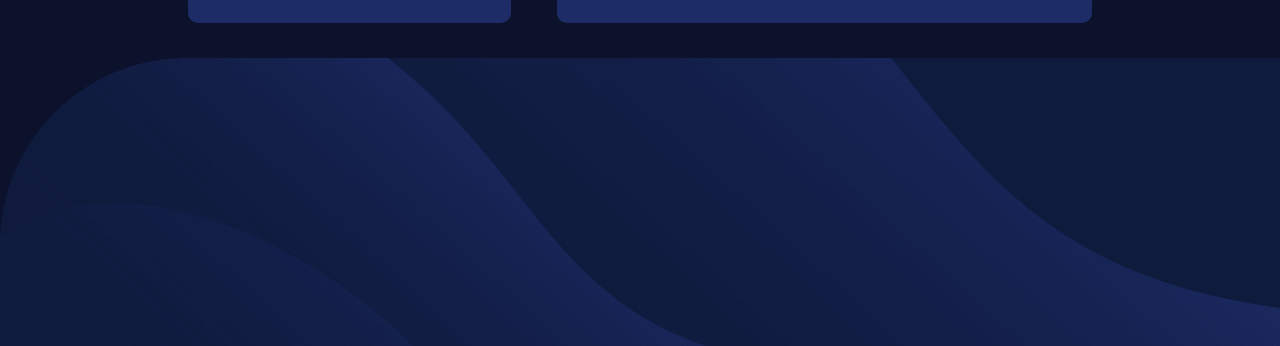
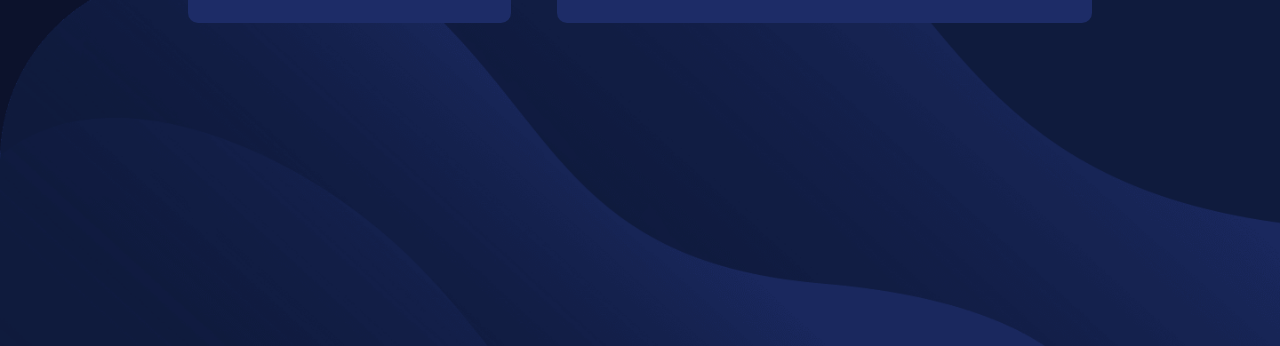
Before and after one commit to Iman-mohammad/fylo-data-storage.github.io, a plain HTML site: page index.html in a window 1280 px wide. Shown: the part 454-800 px from the top of the page. Drawn offline with Linux system fonts and the light colour scheme.

Commit message:
update final version

```diff
--- a/resourses/style/style.css
+++ b/resourses/style/style.css
@@ -9,7 +9,7 @@
 
 body{
     background-image: url('../images/bg-desktop.png');
-    background-position:100% 120%;
+    background-position:bottom;
     background-repeat: no-repeat;
     background-size: 100%;
     background-color:hsl(229, 57%, 11%);
```
